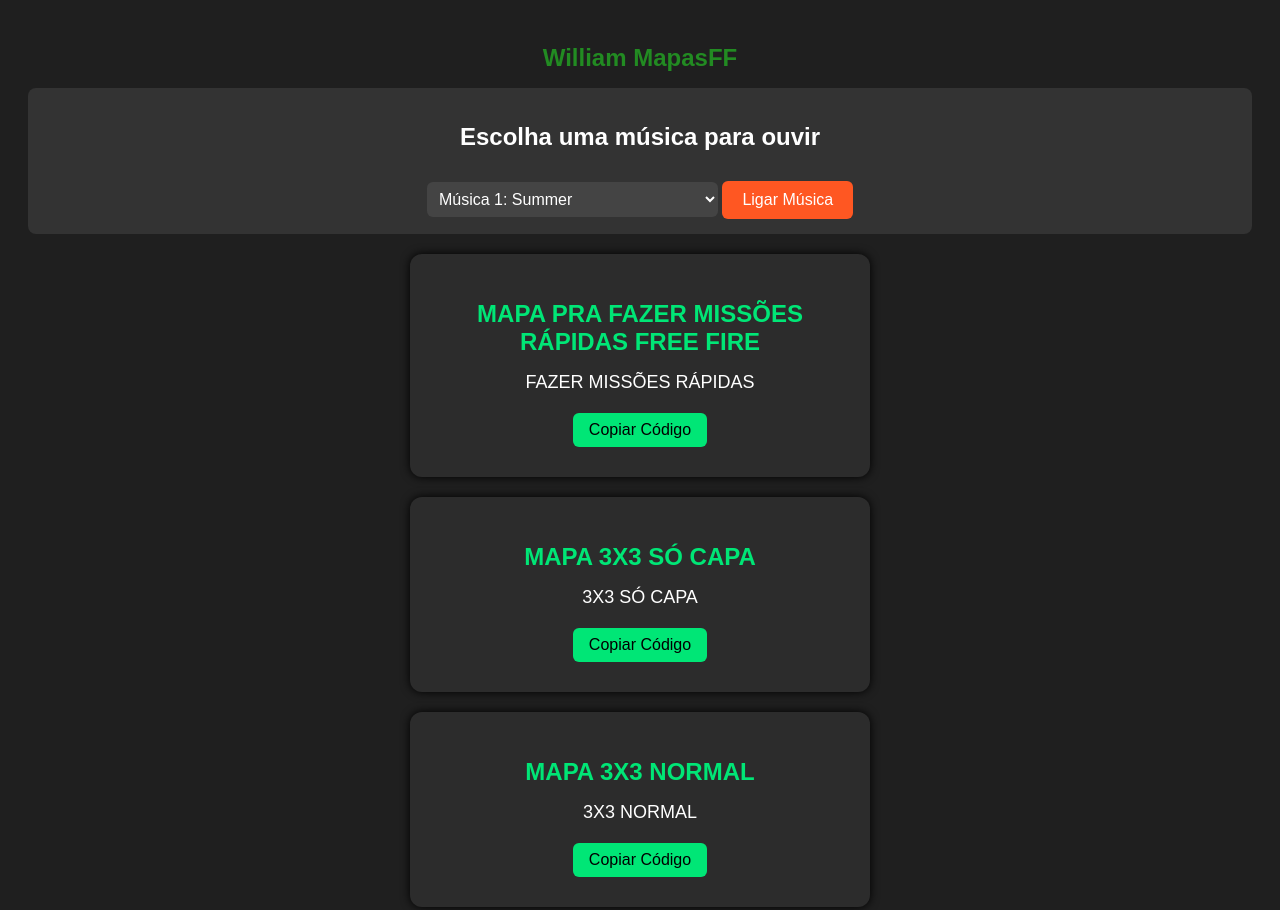
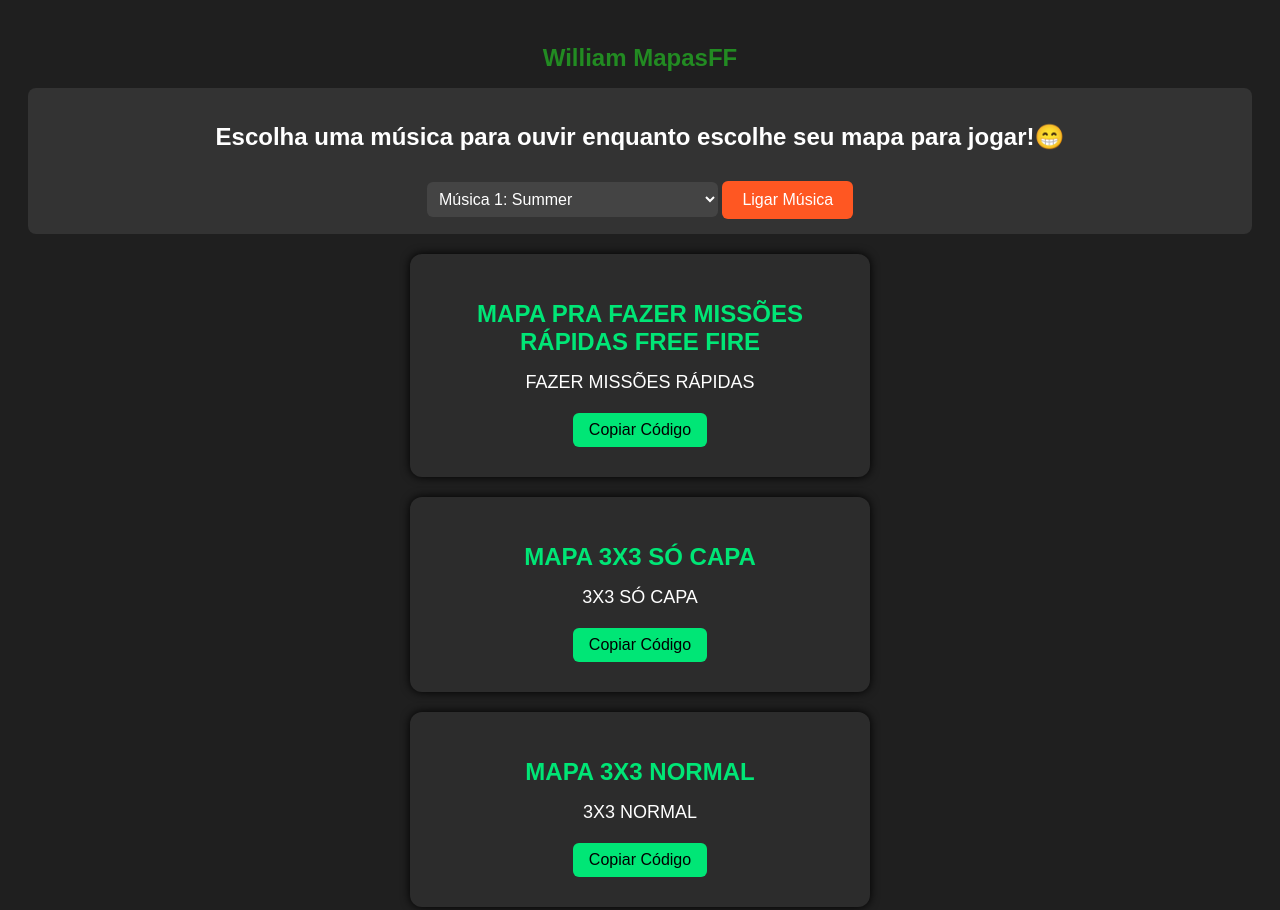
Before and after one commit to WilliamMapasFF/MeusMapasFF, a plain HTML site: page index.html in a window 1280 px wide. Shown: the top 910 px of the page. Drawn offline with Linux system fonts and the light colour scheme.

Commit message:
Atualizar o index.html

```diff
--- a/index.html
+++ b/index.html
@@ -81,7 +81,7 @@
 
 <!-- Seção de seleção de música -->
 <div class="music-selector">
-  <h2>Escolha uma música para ouvir</h2>
+  <h2>Escolha uma música para ouvir enquanto escolhe seu mapa para jogar!😁</h2>
   <select id="music-selector" onchange="changeMusic()">
     <option value="1">Música 1: Summer</option>
     <option value="2">Música 2: Acoustic Breeze</option>
```
